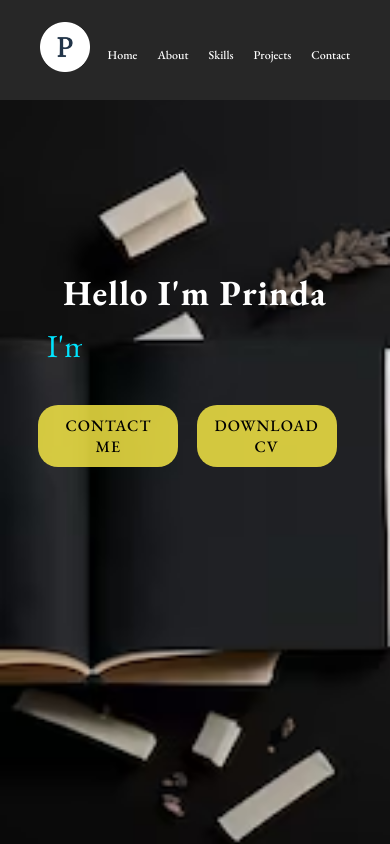
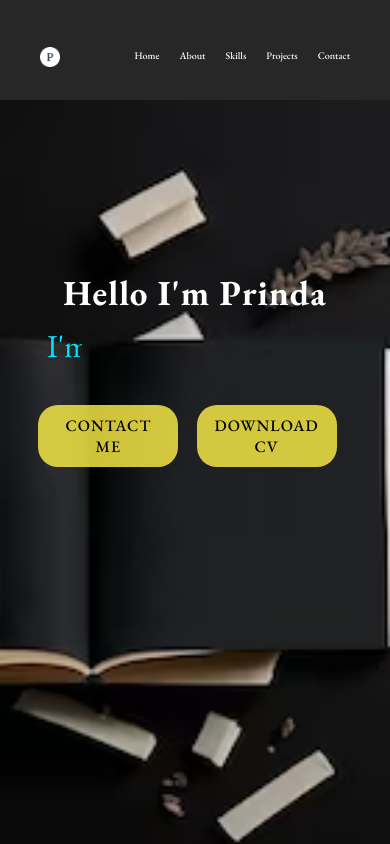
Before and after one commit to prinda810/Portfolio-prinda, a plain HTML site: page index.html in a window 390 px wide. Shown: the top 844 px of the page. Drawn offline with nearby package versions, Linux system fonts and the light colour scheme.

Commit message:
navbar logo  changed

```diff
--- a/index.html
+++ b/index.html
@@ -108,22 +108,22 @@
               <h4>Html</h4>
               <div class="shadow-circle"></div>
             </div>
-            <div class="progress" style="--i: 70; --clr: #2ccde9">
+            <div class="progress" style="--i: 70; --clr: #2ccde9;">
               <h3>70<span>%</span></h3>
               <h4>CSS</h4>
               <div class="shadow-circle"></div>
             </div>
-            <div class="progress" style="--i: 60; --clr: #fb297b">
+            <div class="progress" style="--i: 60; --clr: #fb297b;">
               <h3>60<span>%</span></h3>
               <h4>JavaScript</h4>
               <div class="shadow-circle"></div>
             </div>
-            <div class="progress less" style="--i: 50; --clr: #ffe047">
+            <div class="progress less" style="--i: 50; --clr: #ffe047;">
               <h3>50<span>%</span></h3>
               <h4>React</h4>
               <div class="shadow-circle"></div>
             </div>
-            <div class="progress" style="--i: 80; --clr: #670a64">
+            <div class="progress" style="--i: 80; --clr: #9d5f9b;">
               <h3>80<span>%</span></h3>
               <h4>Figma</h4>
               <div class="shadow-circle"></div>
--- a/style.css
+++ b/style.css
@@ -463,8 +463,13 @@ footer #line {
     margin-top: 10px;
   }
 
+  .navbar img{
+    width: 20px;
+    padding-top: 20px;
+  }
+
   .navbar .nav-links a{
-    font-size: 12px;
+    font-size: 10px;
   }
 
   .navbar .nav-links a:hover{
```
